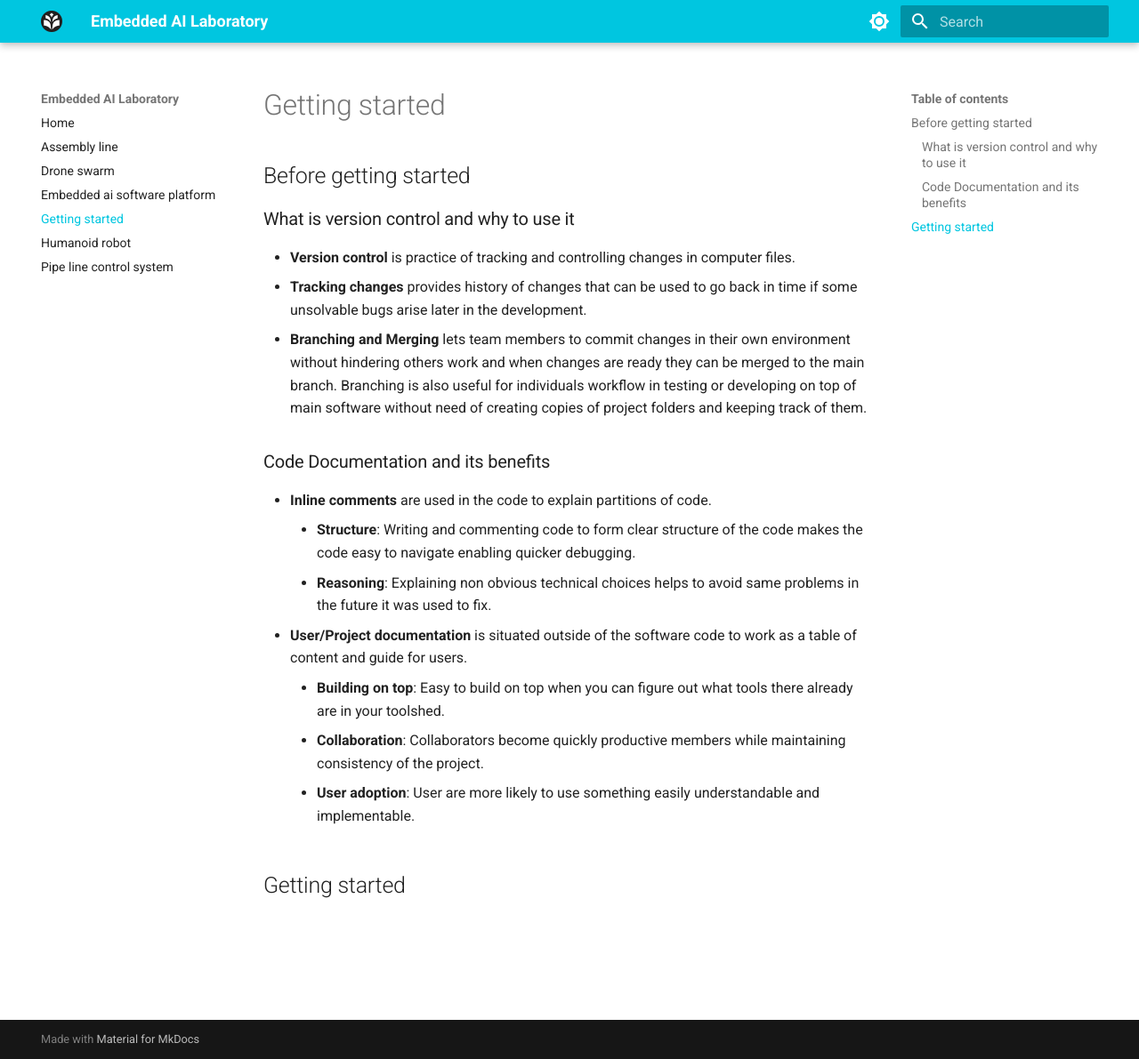
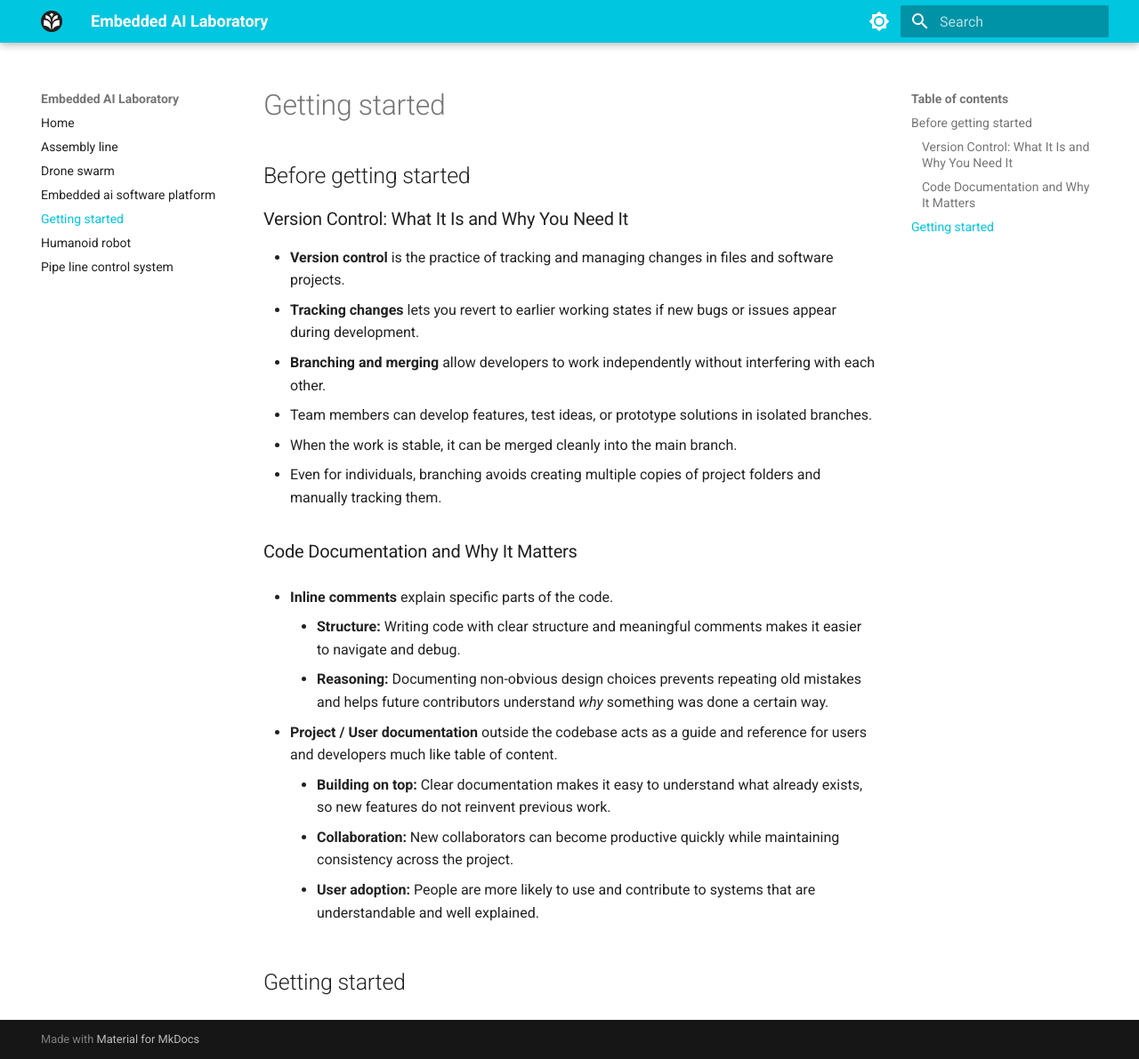
Before and after one commit to aaheikki/embedded_ai_lab, an MkDocs documentation site: the page built from docs/getting_started.md, in a window 1280 px wide and 1191 px high. Shown: the whole window at 89% size. Built offline with MkDocs 1.6.1 and Material for MkDocs 9.7.7, drawn with Linux system fonts in a browser that asks for light colours.

Commit message:
polished the getting started section

```diff
--- a/docs/getting_started.md
+++ b/docs/getting_started.md
@@ -1,18 +1,23 @@
 ## Before getting started
+### Version Control: What It Is and Why You Need It
 
+- **Version control** is the practice of tracking and managing changes in files and software projects.
+- **Tracking changes** lets you revert to earlier working states if new bugs or issues appear during development.
+- **Branching and merging** allow developers to work independently without interfering with each other.
 
-### What is version control and why to use it
-- **Version control** is practice of tracking and controlling changes in computer files.
-- **Tracking changes** provides history of changes that can be used to go back in time if some unsolvable bugs arise later in the development.
-- **Branching and Merging** lets team members to commit changes in their own environment without hindering others work and when changes are ready they can be merged to the main branch. Branching is also useful for individuals workflow in testing or developing on top of main software without need of creating copies of project folders and keeping track of them.
+  - Team members can develop features, test ideas, or prototype solutions in isolated branches.
+  - When the work is stable, it can be merged cleanly into the main branch.
+  - Even for individuals, branching avoids creating multiple copies of project folders and manually tracking them.
 
-### Code Documentation and its benefits
-- **Inline comments** are used in the code to explain partitions of code.
-    - **Structure**: Writing and commenting code to form clear structure of the code makes the code easy to navigate enabling quicker debugging.
-    - **Reasoning**: Explaining non obvious technical choices helps to avoid same problems in the future it was used to fix.
-- **User/Project documentation** is situated outside of the software code to work as a table of content and guide for users.
-    - **Building on top**: Easy to build on top when you can figure out what tools there already are in your toolshed.
-    - **Collaboration**: Collaborators become quickly productive members while maintaining consistency of the project.
-    - **User adoption**: User are more likely to use something easily understandable and implementable.
+### Code Documentation and Why It Matters
+
+- **Inline comments** explain specific parts of the code.
+    - **Structure:** Writing code with clear structure and meaningful comments makes it easier to navigate and debug.
+    - **Reasoning:** Documenting non-obvious design choices prevents repeating old mistakes and helps future contributors understand *why* something was done a certain way.
+
+- **Project / User documentation** outside the codebase acts as a guide and reference for users and developers much like table of content.
+    - **Building on top:** Clear documentation makes it easy to understand what already exists, so new features do not reinvent previous work.
+    - **Collaboration:** New collaborators can become productive quickly while maintaining consistency across the project.
+    - **User adoption:** People are more likely to use and contribute to systems that are understandable and well explained.
 
 ## Getting started
```
